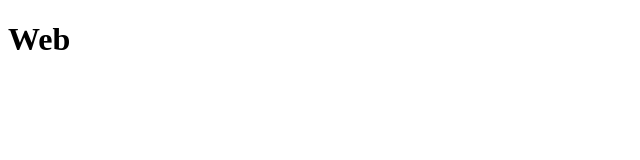
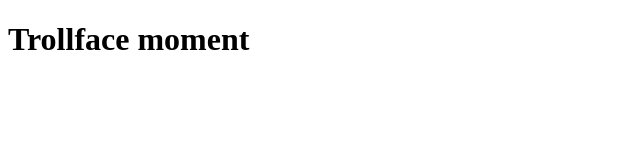
Before and after one commit to PolarBear6857/WeboveAplikace, a plain HTML site: page index.html in a window 1280 px wide. Shown: the whole page, without its empty margins (0-640 px from the left). Drawn offline with Linux system fonts and the light colour scheme.

Commit message:
Update index.html

```diff
--- a/index.html
+++ b/index.html
@@ -8,6 +8,6 @@
     <title>Document</title>
 </head>
 <body>
-    <h1>Web</h1>
+    <h1>Trollface moment</h1>
 </body>
 </html>
```
